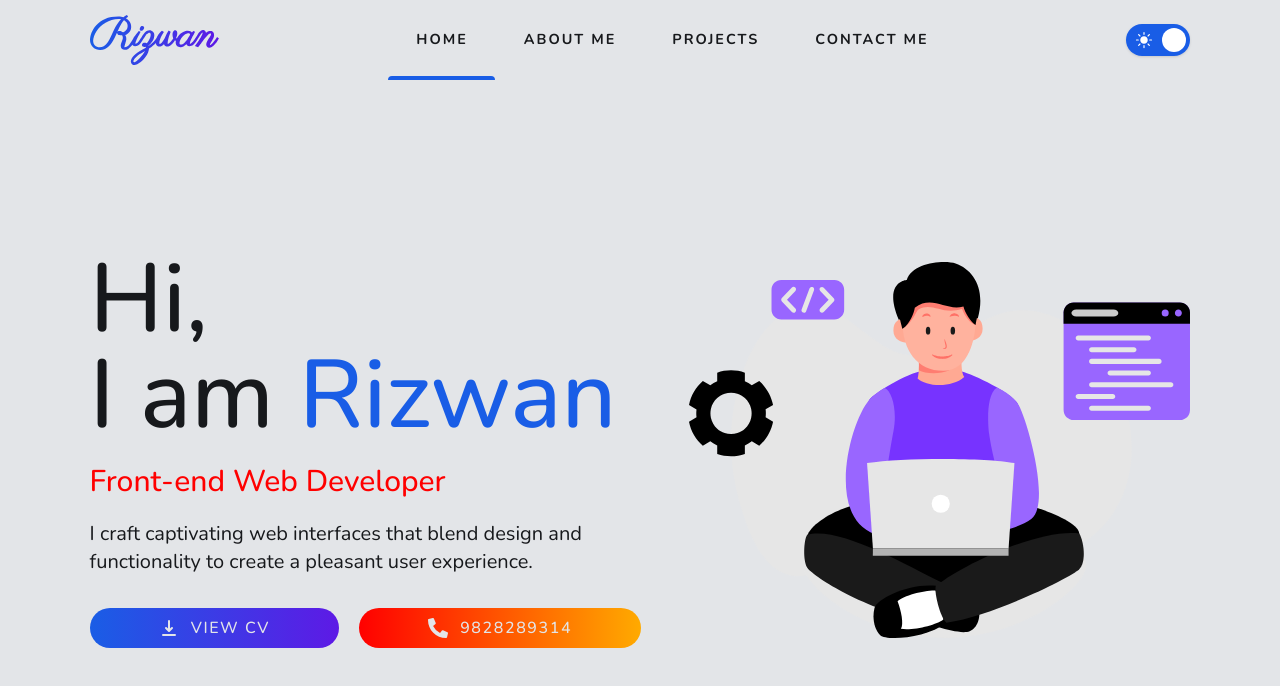
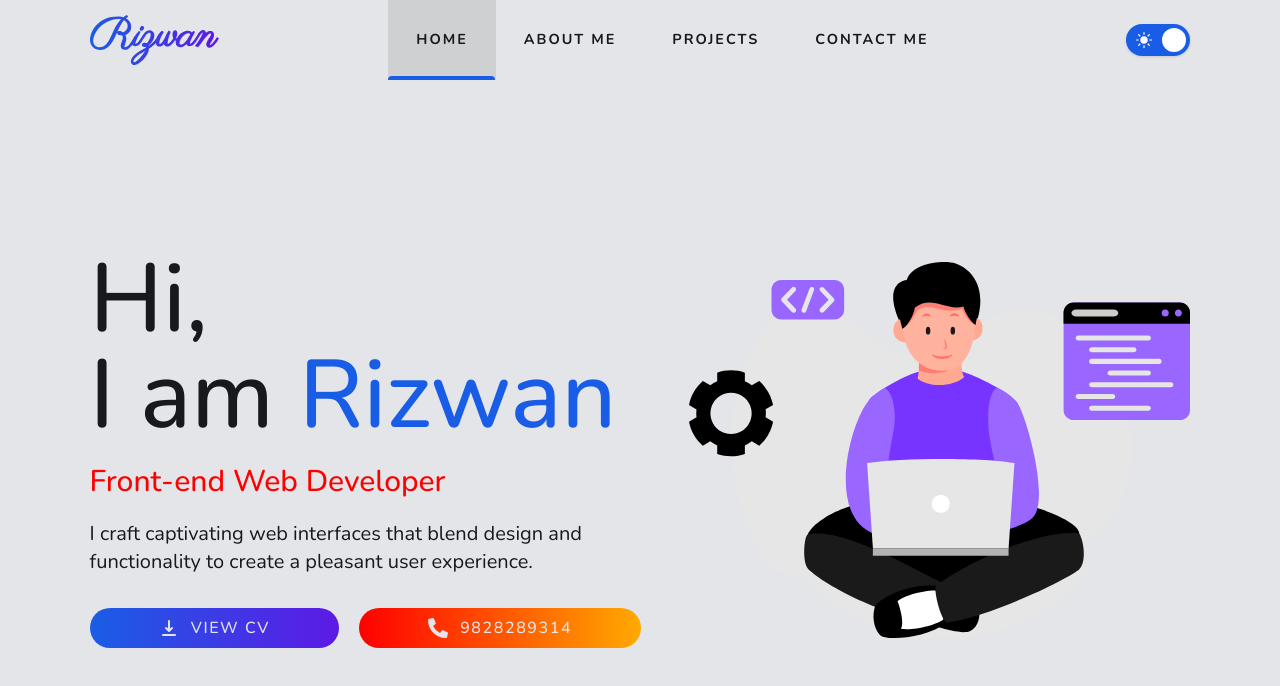
Before and after one commit to rizwanahamadcodes/portfolio, a Next.js app: page / in a window 1280 px wide. Shown: the top 686 px of the page. Built offline with nearby package versions, Linux system fonts and the light colour scheme.

Commit message:
need to rethink the navactive classes

```diff
--- a/src/components/NavMenu.tsx
+++ b/src/components/NavMenu.tsx
@@ -117,9 +117,7 @@ const NavMenu: React.FC<NavMenuProps> = ({
                             className={`
                         ${
                             navLink.path === pathname
-                                ? past80
-                                    ? 'text-primary-dark dark:text-primary-light bg-gray-900/10 hover:bg-gray-900/5 dark:bg-gray-100/10 dark:hover:bg-gray-100/5'
-                                    : ''
+                                ? 'text-primary-dark dark:text-primary-light bg-gray-900/10 hover:bg-gray-900/5 dark:bg-gray-100/10 dark:hover:bg-gray-100/5'
                                 : 'hover:bg-gray-900/5 dark:hover:bg-gray-100/5'
                         }
                         ${
--- a/src/components/Navbar.tsx
+++ b/src/components/Navbar.tsx
@@ -87,7 +87,7 @@ const Navbar = () => {
                                     darkImageSrc={rizwanLogoGradient}
                                     lightImageSrc={rizwanLogoGradient}
                                     alt="Rizwan"
-                                    height={past80 ? '40' : '50'}
+                                    height="40"
                                 />
                             </Link>
                         </DrawerHead>
```
